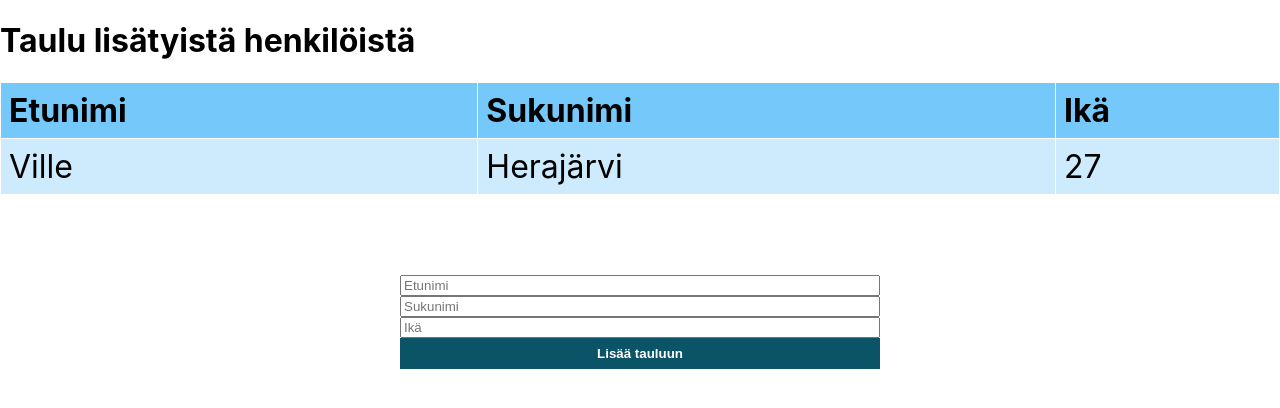
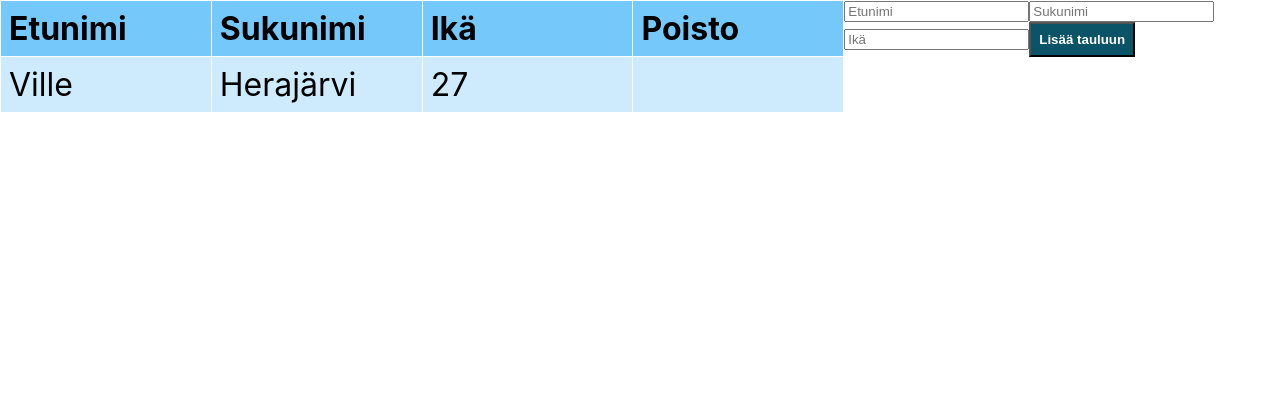
Before and after one commit to Hilawii/taulukko_app, a React (Create React App) app: page / in a window 1280 px wide. Shown: the top 408 px of the page. Built offline with nearby package versions, Linux system fonts and the light colour scheme.

Commit message:
Taulu korjattu ja app.css korjauksia

```diff
--- a/src/App.css
+++ b/src/App.css
@@ -7,8 +7,23 @@
 
 Table {
   border-collapse: collapse;
+  table-layout: fixed;
   width: 100%;
 }
+
+
+.Taulun_rivi {
+  border-collapse: collapse;
+  width: 100%;
+}
+
+.App{
+  border-collapse: collapse;
+  width: 100%;
+  display: flex;
+  justify-content: space-evenly;
+}
+
 
 .Lisäys-nappi {
   padding: 0.5rem;
@@ -16,29 +31,28 @@ Table {
   background-color: #0b5468;
   font-weight: 700;
   color: white;
-  border: none
+
 }
-.Lisäätauluun {
-  display: flex;
-  flex-direction: column;
-  width: 30rem;
-  margin: 5rem auto
-}
+
+
 
 th,
 td {
   border: 1px solid #ffffff;
   text-align: left;
+  width: 100px;
   padding: 8px;
   font-size: 32px;
 }
 
 th {
   background-color: rgb(117, 201, 250);
+
 }
 
 td {
   background-color: rgb(205, 235, 253);
+
 }
 
 form {
--- a/src/App.tsx
+++ b/src/App.tsx
@@ -26,12 +26,22 @@ const App = () => {
 
 
 
+
+
   return(
     <div className = "App">
-      <h1> Taulu lisätyistä henkilöistä </h1>
-      <Taulu ihmiset={henkilo} />
+      <table>
+        <thead>
+          <tr>
+              <th>Etunimi  </th>
+              <th>Sukunimi </th>
+              <th>Ikä </th>
+              <th> Poisto</th>
+          </tr>
+        </thead>
+        <Taulu ihmiset={henkilo} />
+      </table>
       <Lisays ihmiset={henkilo} setIhmiset={setHenkilo}/>
-
 
     </div>
   )
--- a/src/Komponentit/taulu.tsx
+++ b/src/Komponentit/taulu.tsx
@@ -5,37 +5,25 @@ import {Tila as Props} from "../App"
 const Taulu: React.FC<Props> = ({ihmiset}) => {
 
 
+
   const renderTaulu = (): JSX.Element[] =>{
       return ihmiset.map((ihmiset) => {
           return(
-            <div className = "Taulu">
-                <table className="Taulu">
-                <thead>
-                  <tr>
-                    <th>Etunimi  </th>
-                    <th>Sukunimi </th>
-                    <th>Ikä </th>
-                  </tr>
-                </thead>
-                <tbody>
-                  <tr>
-                    <td>{ihmiset.etunimi} </td>
+                <tr className = "Taulun_rivi">
+                  <td>{ihmiset.etunimi}</td>
                   <td>{ihmiset.sukunimi} </td>
                   <td>{ihmiset.ika}</td>
+                  <td></td>
                 </tr>
-                </tbody>
-              </table>
-            </div>
+
                 )
-
        })
 
     }
-
     return(
-        <div>
+        <tbody>
             {renderTaulu()}
-        </div>
+        </tbody>
     )
 
 }
```
Lines whose indentation alone changed are shown as unchanged.
